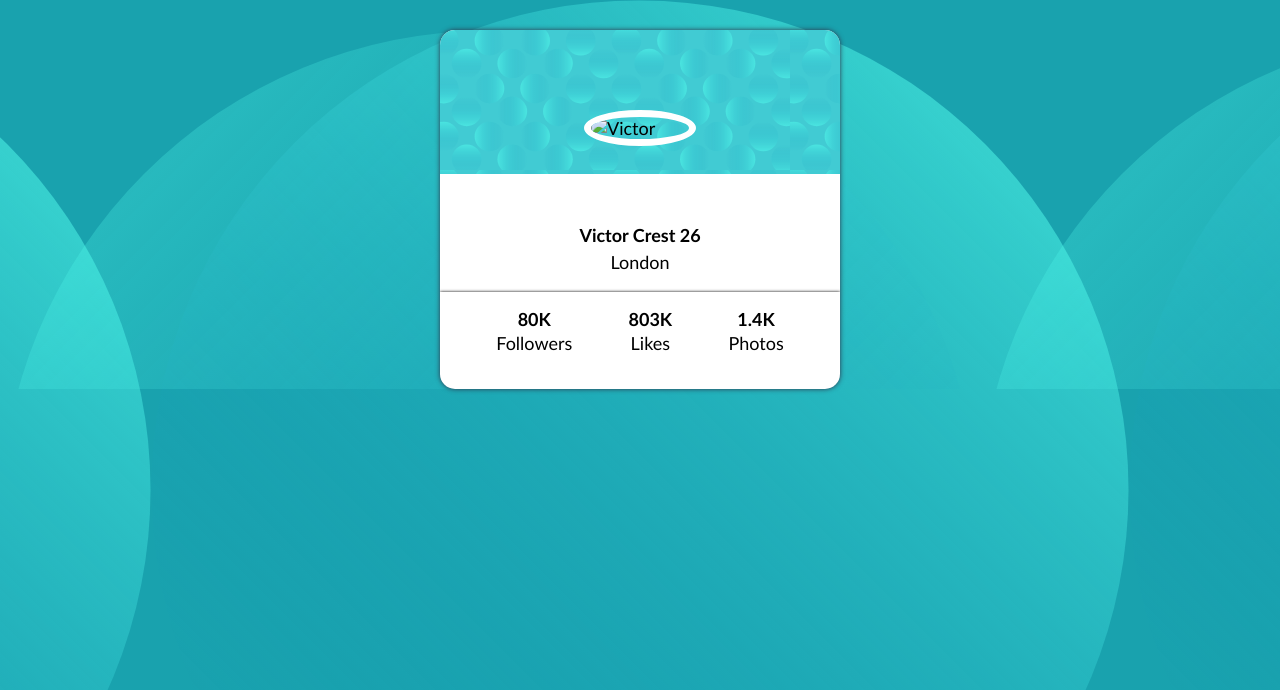
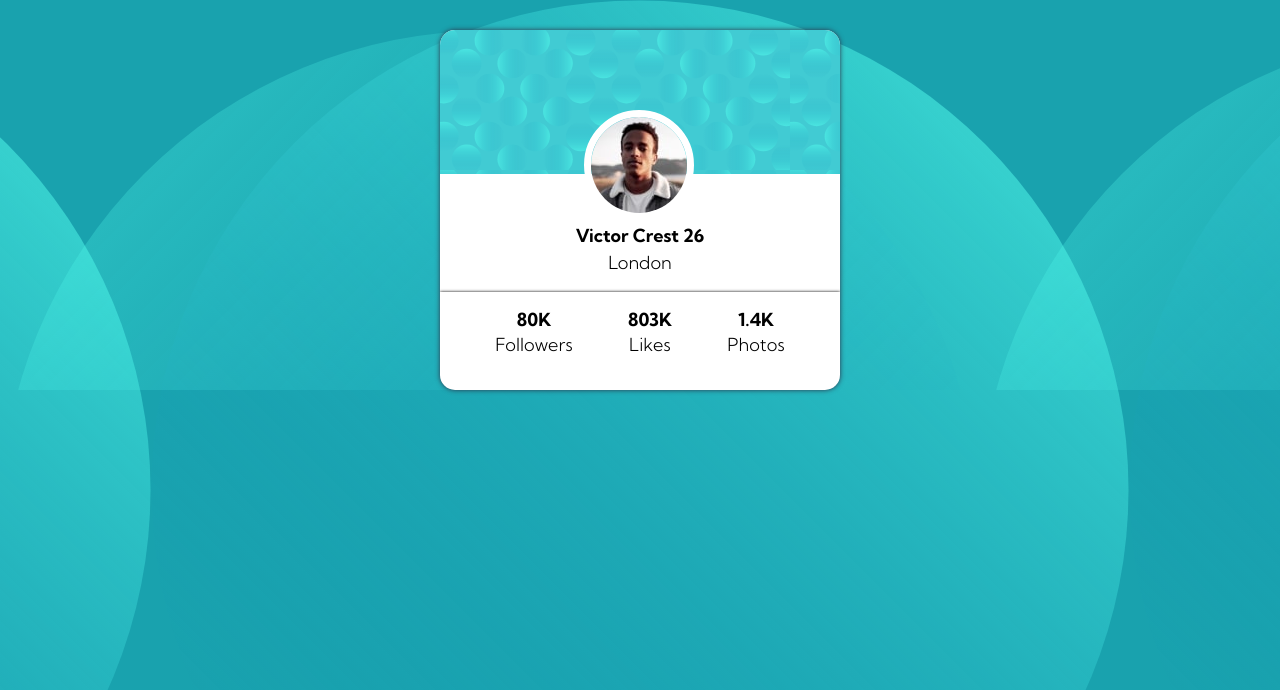
Before and after one commit to BirushaNdegeya/profile-card, a plain HTML site: page index.html in a window 1280 px wide. Drawn offline with Linux system fonts and the light colour scheme; files whose address does not match are found by name.

Commit message:
Updating project

```diff
--- a/index.html
+++ b/index.html
@@ -3,18 +3,18 @@
    <head>
       <meta charset="utf-8">
       <meta name="viewport" content="width=device-width, initial-scale=1.0">
-      <link rel="icon" type="image/png" sizes="32x32" href="./images/favicon-32x32.png">
+      <link rel="icon" type="image/png" sizes="32x32" href="./assets/favicon-32x32.png">
       <link rel="stylesheet" href="./css/style.css">
       <title>Frontend Mentor | Profile card component</title>
    </head>
    <body>
       <main role="main" class="container">
          <div class="image">
-         <img src="./images/image-victor.jpg" alt="Victor">
+            <img src="./assets/image-victor.jpg" alt="Victor">
          </div>
          <div class="row center">
-         <p class="bold">Victor Crest <span>26</span></p>
-         <p class="away">London</p>
+            <p class="bold">Victor Crest <span>26</span></p>
+            <p class="away">London</p>
          </div>
          <div class="bottom">
          <div class="col">
--- a/sass/style.scss
+++ b/sass/style.scss
@@ -1,19 +1,14 @@
 @charset "utf-8";
 @import url('https://fonts.googleapis.com/css2?family=Kumbh+Sans:wght@100..900&display=swap');
 
-/*
-<style>
-</style>
-*/
 /*
 
 // <uniquifier>: Use a unique and descriptive class name
 // <weight>: Use a value from 100 to 900
 
 .kumbh-sans-<uniquifier> {
-  font-family: "Kumbh Sans", sans-serif;
-  font-optical-sizing: auto;
-  font-weight: <weight>;
+   font-optical-sizing: auto;
+   font-weight: <weight>;
   font-style: normal;
   font-variation-settings:
     "YOPQ" 300;
@@ -26,9 +21,10 @@
 *,
 *::after,
 *::before {
-    margin: 0;
-    padding: 0;
-    box-sizing: border-box;
+   margin: 0;
+   padding: 0;
+   box-sizing: border-box;
+   font-family: "Kumbh Sans", sans-serif;
 }
 
 h1,
```
Also changed, not shown: css/style.css, 1 other file.
